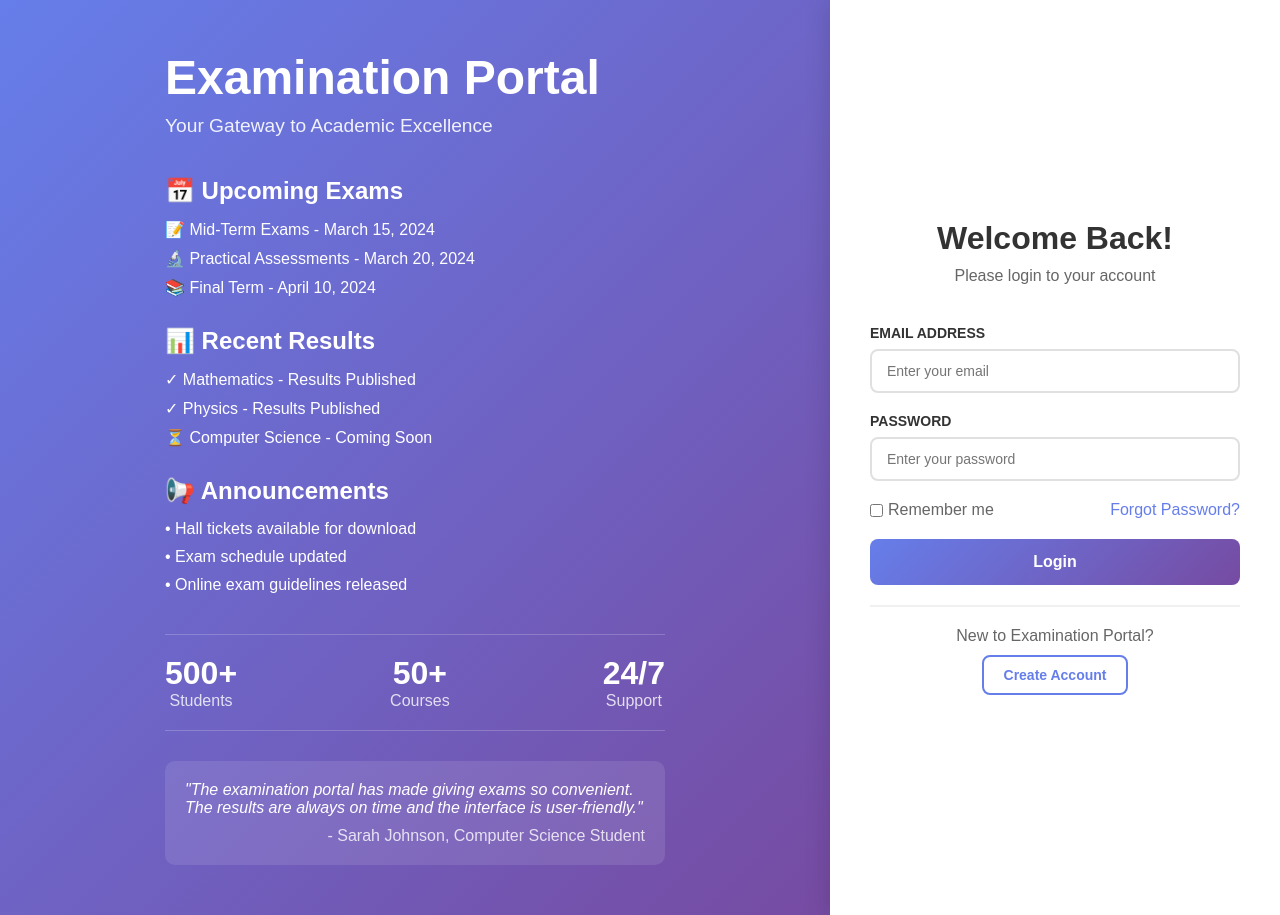
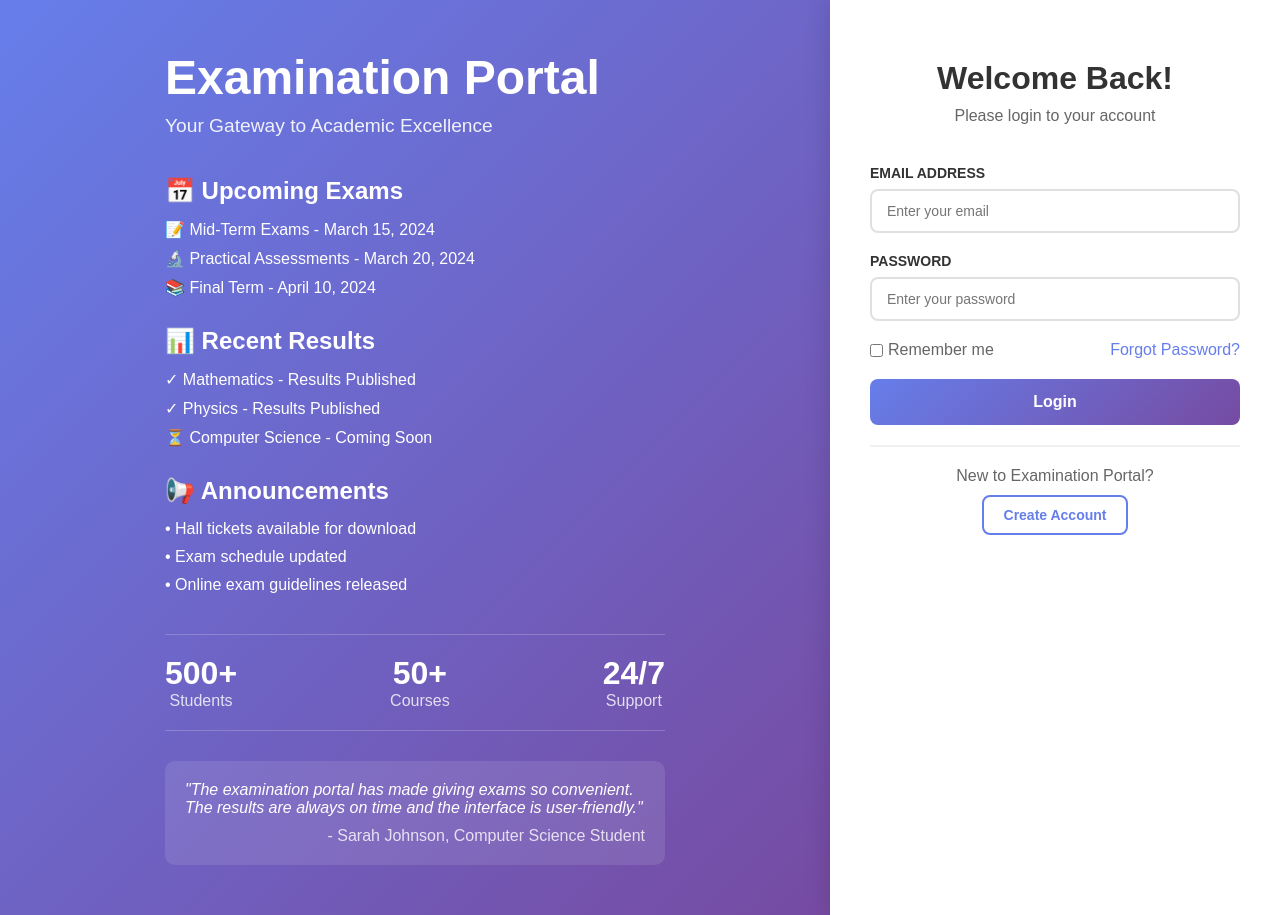
Before and after one commit to dpsrikanth/MP_DHE_EMS_RD, a React (Create React App) app in the folder mp-ems/: page / in a window 1280 px wide. Built offline with nearby package versions, Linux system fonts and the light colour scheme.

Commit message:
css code changed

```diff
--- a/mp-ems/src/pages/Login.js
+++ b/mp-ems/src/pages/Login.js
@@ -146,8 +146,10 @@ const Login = () => {
         background: 'white',
         display: 'flex',
         flexDirection: 'column',
-        justifyContent: 'center',
+        // justifyContent: 'center',
         padding: '60px 40px',
+        justifyContent: 'flex-start',
+// paddingTop: '80px',
         boxShadow: '-5px 0 20px rgba(0,0,0,0.1)'
       }}>
         <div style={{ textAlign: 'center', marginBottom: '40px' }}>
```
